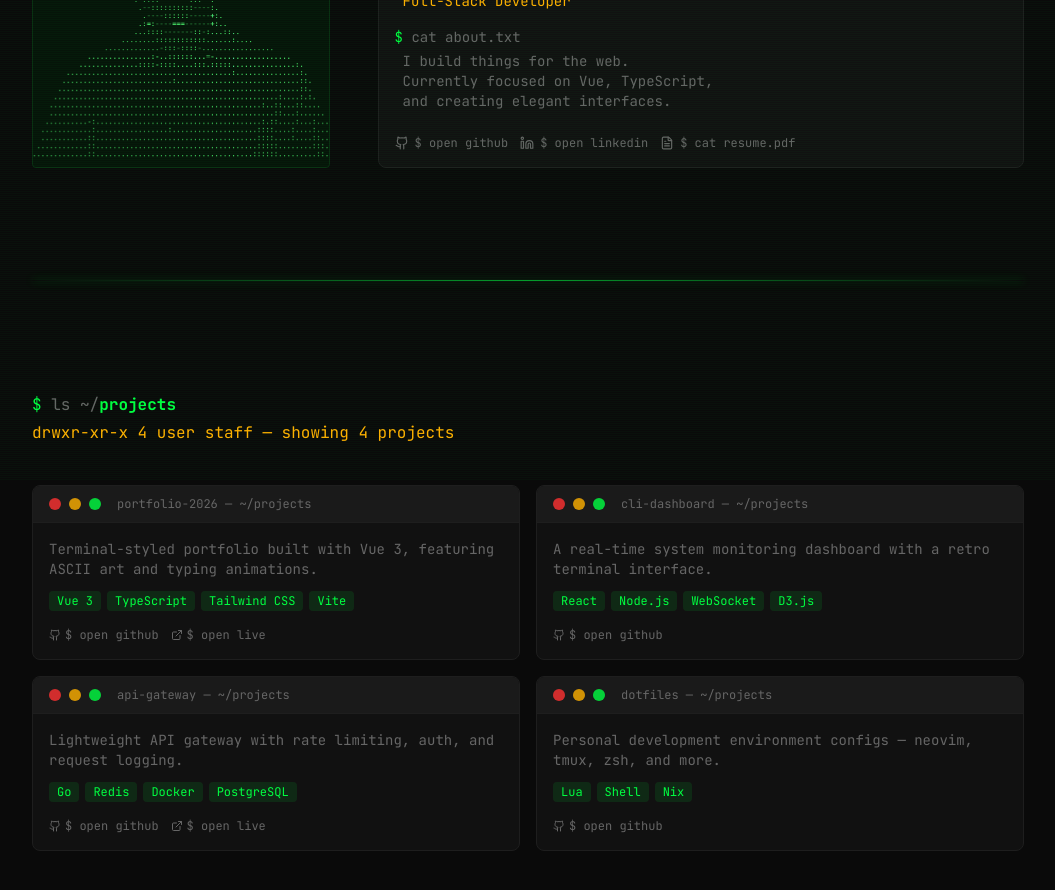
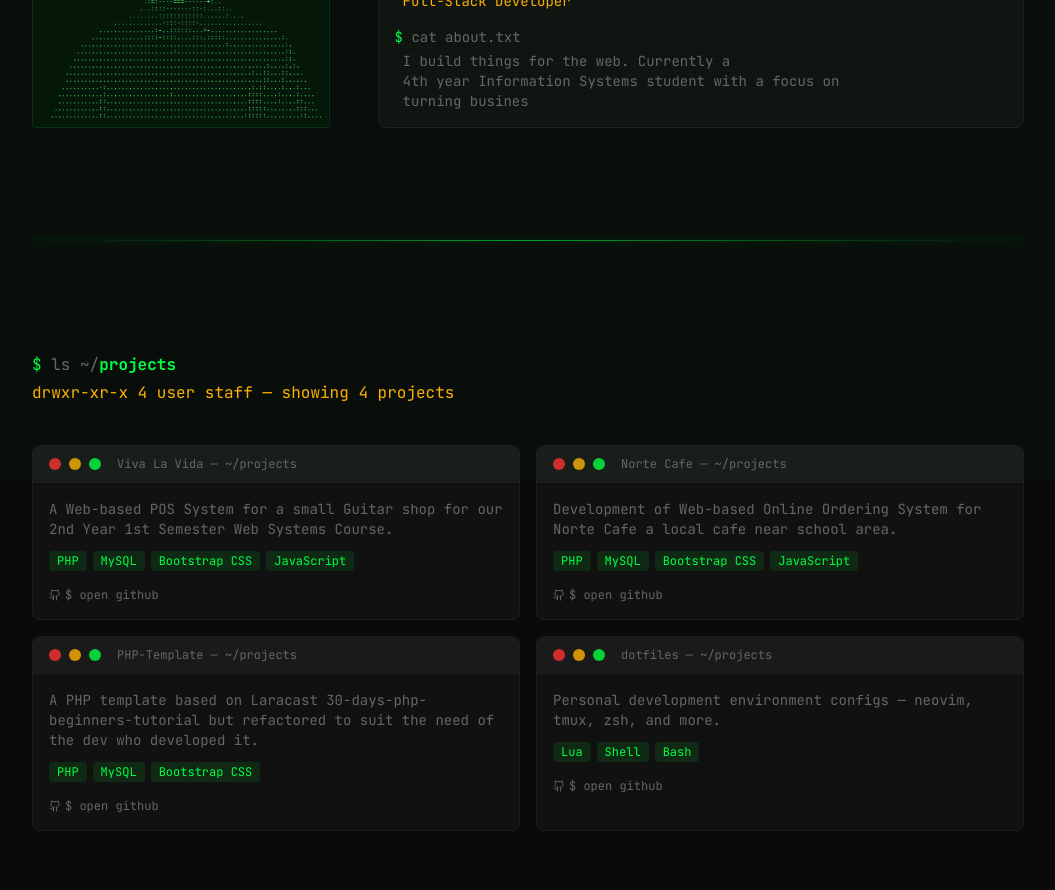
Before and after one commit to dev-nass/portfolio2026, a Vue app: page / in a window 1280 px wide. Shown: the part 320-1210 px from the top of the page, without its empty margins (112-1167 px from the left). Built offline with nearby package versions, Linux system fonts and the light colour scheme.

Commit message:
mod: projects section

```diff
--- a/src/components/sections/HeroSection.vue
+++ b/src/components/sections/HeroSection.vue
@@ -1,37 +1,42 @@
 <script setup lang="ts">
-import { ref, onMounted, onUnmounted } from 'vue'
-import { Github, Linkedin, FileText } from 'lucide-vue-next'
-import TypeWriter from '@/components/TypeWriter.vue'
-import GlitchText from '@/components/GlitchText.vue'
-import TerminalWindow from '@/components/TerminalWindow.vue'
+import { ref, onMounted, onUnmounted } from "vue";
+import { Github, Linkedin, FileText } from "lucide-vue-next";
+import TypeWriter from "@/components/TypeWriter.vue";
+import GlitchText from "@/components/GlitchText.vue";
+import TerminalWindow from "@/components/TerminalWindow.vue";
 
-const name = 'Jonas Vince Macawile'
-const title = 'Full-Stack Developer'
-const about = `I build things for the web.
-Currently focused on Vue, TypeScript,
-and creating elegant interfaces.`
+const name = "Jonas Vince Macawile";
+const title = "Full-Stack Developer";
+const about = `I build things for the web. Currently a
+4th year Information Systems student with a focus on
+turning business challenges into clean tech solutions.`;
 
-const stage = ref(0)
-const isGlitching = ref(false)
-let glitchTimer: ReturnType<typeof setInterval> | null = null
+const stage = ref(0);
+const isGlitching = ref(false);
+let glitchTimer: ReturnType<typeof setInterval> | null = null;
 
 onMounted(() => {
-  glitchTimer = setInterval(() => {
-    isGlitching.value = true
+    glitchTimer = setInterval(
+        () => {
+            isGlitching.value = true;
             setTimeout(() => {
-      isGlitching.value = false
-    }, 200)
-  }, 4000 + Math.random() * 3000)
-})
+                isGlitching.value = false;
+            }, 200);
+        },
+        4000 + Math.random() * 3000,
+    );
+});
 
 onUnmounted(() => {
-  if (glitchTimer) clearInterval(glitchTimer)
-})
+    if (glitchTimer) clearInterval(glitchTimer);
+});
 </script>
 
 <template>
     <section id="hero" class="mx-auto max-w-5xl px-4 py-12 md:py-20 lg:py-28">
-    <div class="flex flex-col items-center gap-8 md:flex-row md:items-stretch md:gap-8 lg:gap-12">
+        <div
+            class="flex flex-col items-center gap-8 md:flex-row md:items-stretch md:gap-8 lg:gap-12"
+        >
             <!-- ASCII Art Image — hidden on mobile, shown on md+ -->
             <div class="hidden w-[30%] flex-shrink-0 md:block">
                 <div
@@ -42,9 +47,13 @@ onUnmounted(() => {
                         src="/images/ascii-art.png"
                         alt="ASCII art portrait"
                         class="block h-full w-full rounded border border-border/50 object-cover"
-            :style="{ filter: 'sepia(1) hue-rotate(80deg) saturate(3) brightness(0.8)' }"
+                        :style="{
+                            filter: 'sepia(1) hue-rotate(80deg) saturate(3) brightness(0.8)',
+                        }"
                     />
-          <div class="pointer-events-none absolute inset-0 rounded border border-green/10" />
+                    <div
+                        class="pointer-events-none absolute inset-0 rounded border border-green/10"
+                    />
                 </div>
             </div>
 
@@ -82,7 +91,9 @@ onUnmounted(() => {
                         <div v-if="stage >= 1">
                             <span class="text-green">$</span>
                             <span class="text-text-muted"> cat about.txt</span>
-              <div class="mt-1 whitespace-pre-line pl-2 text-text-muted">
+                            <div
+                                class="mt-1 whitespace-pre-line pl-2 text-text-muted"
+                            >
                                 <TypeWriter
                                     :text="about"
                                     :speed="20"
@@ -93,9 +104,12 @@ onUnmounted(() => {
                         </div>
 
                         <!-- Social Links -->
-            <div v-if="stage >= 2" class="flex flex-wrap gap-3 pt-2">
+                        <div
+                            v-if="stage >= 2"
+                            class="flex flex-wrap gap-3 pt-2"
+                        >
                             <a
-                href="https://github.com/"
+                                href="https://github.com/dev-nass"
                                 target="_blank"
                                 rel="noopener noreferrer"
                                 class="inline-flex items-center gap-1.5 text-text-muted transition-colors hover:text-green"
@@ -104,7 +118,7 @@ onUnmounted(() => {
                                 <span class="text-xs">$ open github</span>
                             </a>
                             <a
-                href="https://linkedin.com/"
+                                href="https://www.linkedin.com/in/jonas-vince-macawile-480515371/"
                                 target="_blank"
                                 rel="noopener noreferrer"
                                 class="inline-flex items-center gap-1.5 text-text-muted transition-colors hover:text-cyan"
@@ -124,6 +138,5 @@ onUnmounted(() => {
                 </TerminalWindow>
             </div>
         </div>
-
     </section>
 </template>
--- a/src/components/sections/ProjectsSection.vue
+++ b/src/components/sections/ProjectsSection.vue
@@ -1,46 +1,54 @@
 <script setup lang="ts">
-import { ref } from 'vue'
-import TypeWriter from '@/components/TypeWriter.vue'
-import ProjectCard from '@/components/ProjectCard.vue'
+import { ref } from "vue";
+import TypeWriter from "@/components/TypeWriter.vue";
+import ProjectCard from "@/components/ProjectCard.vue";
 
-const headerDone = ref(false)
+const headerDone = ref(false);
 
 const projects = [
     {
-    name: 'portfolio-2026',
-    description: 'Terminal-styled portfolio built with Vue 3, featuring ASCII art and typing animations.',
-    tech: ['Vue 3', 'TypeScript', 'Tailwind CSS', 'Vite'],
-    github: 'https://github.com/',
-    live: 'https://example.com',
+        name: "Viva La Vida",
+        description:
+            "A Web-based POS System for a small Guitar shop for our 2nd Year 1st Semester Web Systems Course.",
+        tech: ["PHP", "MySQL", "Bootstrap CSS", "JavaScript"],
+        github: "https://github.com/dev-nass/VivaLaVida",
+        // live: "https://example.com",
     },
     {
-    name: 'cli-dashboard',
-    description: 'A real-time system monitoring dashboard with a retro terminal interface.',
-    tech: ['React', 'Node.js', 'WebSocket', 'D3.js'],
-    github: 'https://github.com/',
+        name: "Norte Cafe",
+        description:
+            "Development of Web-based Online Ordering System for Norte Cafe a local cafe near school area.",
+        tech: ["PHP", "MySQL", "Bootstrap CSS", "JavaScript"],
+        github: "https://github.com/dev-nass/NorteCafe",
     },
     {
-    name: 'api-gateway',
-    description: 'Lightweight API gateway with rate limiting, auth, and request logging.',
-    tech: ['Go', 'Redis', 'Docker', 'PostgreSQL'],
-    github: 'https://github.com/',
-    live: 'https://example.com',
+        name: "PHP-Template",
+        description:
+            "A PHP template based on Laracast 30-days-php-beginners-tutorial but refactored to suit the need of the dev who developed it.",
+        tech: ["PHP", "MySQL", "Bootstrap CSS"],
+        github: "https://github.com/dev-nass/PHP-Template",
+        // live: "https://example.com",
     },
     {
-    name: 'dotfiles',
-    description: 'Personal development environment configs — neovim, tmux, zsh, and more.',
-    tech: ['Lua', 'Shell', 'Nix'],
-    github: 'https://github.com/',
+        name: "dotfiles",
+        description:
+            "Personal development environment configs — neovim, tmux, zsh, and more.",
+        tech: ["Lua", "Shell", "Bash"],
+        github: "https://github.com/dev-nass/Linux_Ricing",
     },
-]
+];
 </script>
 
 <template>
-  <section id="projects" class="mx-auto max-w-5xl px-4 py-12 md:py-20 lg:py-28">
+    <section
+        id="projects"
+        class="mx-auto max-w-5xl px-4 py-12 md:py-20 lg:py-28"
+    >
         <!-- Header -->
         <div class="mb-10">
             <span class="text-green">$</span>
-      <span class="text-text-muted"> ls ~/</span><span class="text-green font-bold">projects</span>
+            <span class="text-text-muted"> ls ~/</span
+            ><span class="text-green font-bold">projects</span>
             <div class="mt-1 text-amber">
                 <TypeWriter
                     text="drwxr-xr-x  4 user  staff  — showing 4 projects"
@@ -52,10 +60,7 @@ const projects = [
         </div>
 
         <!-- Project Grid -->
-    <div
-      v-if="headerDone"
-      class="grid gap-4 sm:grid-cols-2"
-    >
+        <div v-if="headerDone" class="grid gap-4 sm:grid-cols-2">
             <ProjectCard
                 v-for="project in projects"
                 :key="project.name"
--- a/src/views/HomeView.vue
+++ b/src/views/HomeView.vue
@@ -8,8 +8,8 @@ import TerminalWindow from "@/components/TerminalWindow.vue";
 const name = "Jonas Vince Macawile";
 const title = "Full-Stack Developer";
 const about = `I build things for the web.
-Currently focused on Vue, TypeScript,
-and creating elegant interfaces.`;
+Currently focused on providing the solution for business owners
+and apply my knowledge on tech alongisde it.`;
 
 const stage = ref(0);
 const isGlitching = ref(false);
```
Lines whose indentation alone changed are shown as unchanged.
